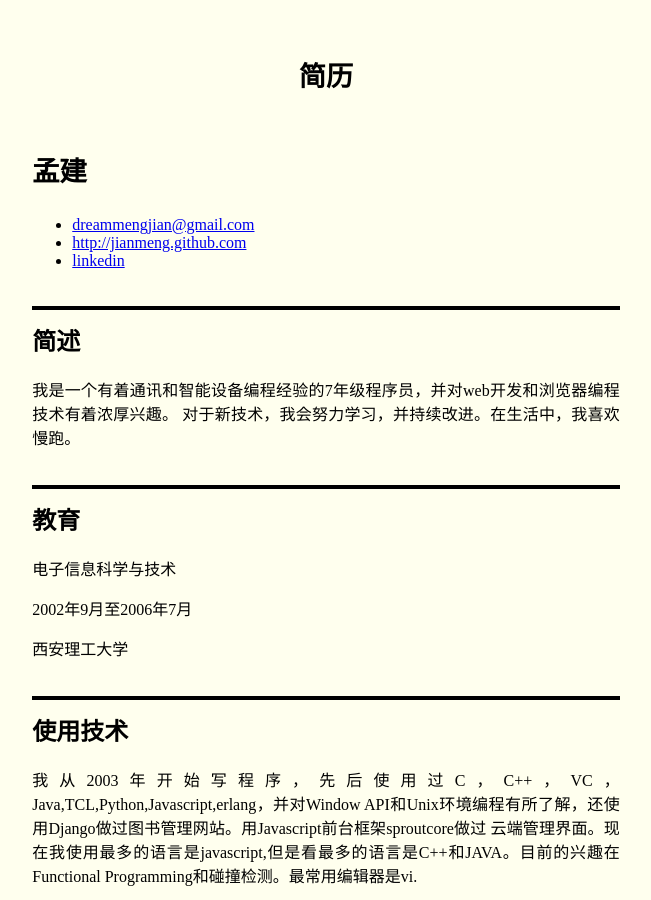
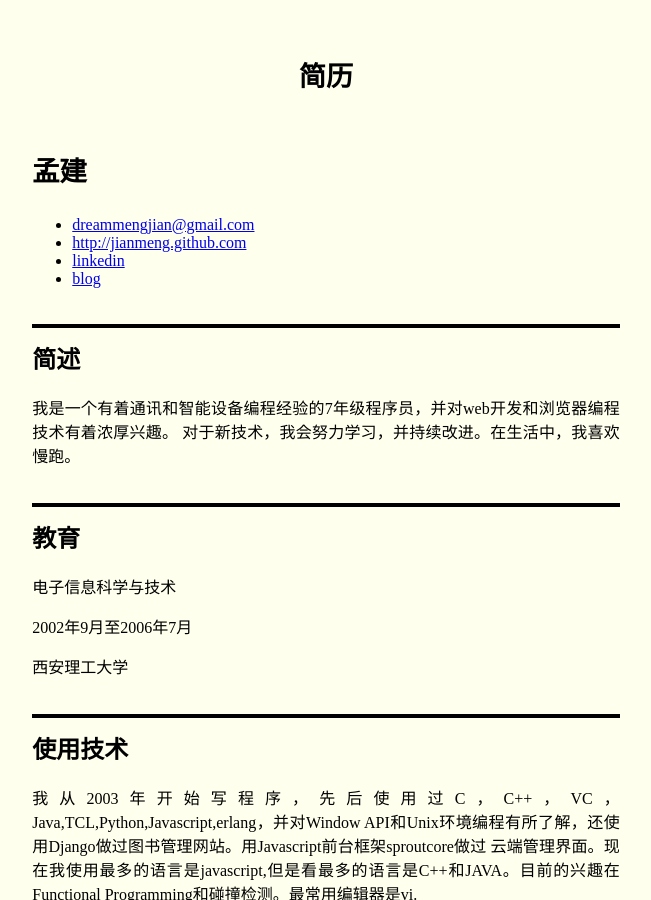
Before and after one commit to JianMeng/jianmeng.github.com, a Jekyll site: the page built from _posts/2013-01-04-Resume-CN.md, in a window 1280 px wide and 900 px high. Shown: the whole window, without its empty margins (314-965 px from the left). Built offline with Jekyll 4.4.1, drawn with Linux system fonts in a browser that asks for light colours.

Commit message:
add blog address

```diff
--- a/_posts/2013-01-04-Resume-CN.md
+++ b/_posts/2013-01-04-Resume-CN.md
@@ -10,6 +10,7 @@ fuzzydate: January 2013
 * <dreammengjian@gmail.com>
 * <http://jianmeng.github.com>
 * [linkedin](http://www.linkedin.com/pub/jian-meng/41/927/449)
+* [blog](http://jianmeng.github.com/)
 
 ## 简述
 我是一个有着通讯和智能设备编程经验的7年级程序员，并对web开发和浏览器编程技术有着浓厚兴趣。
```
